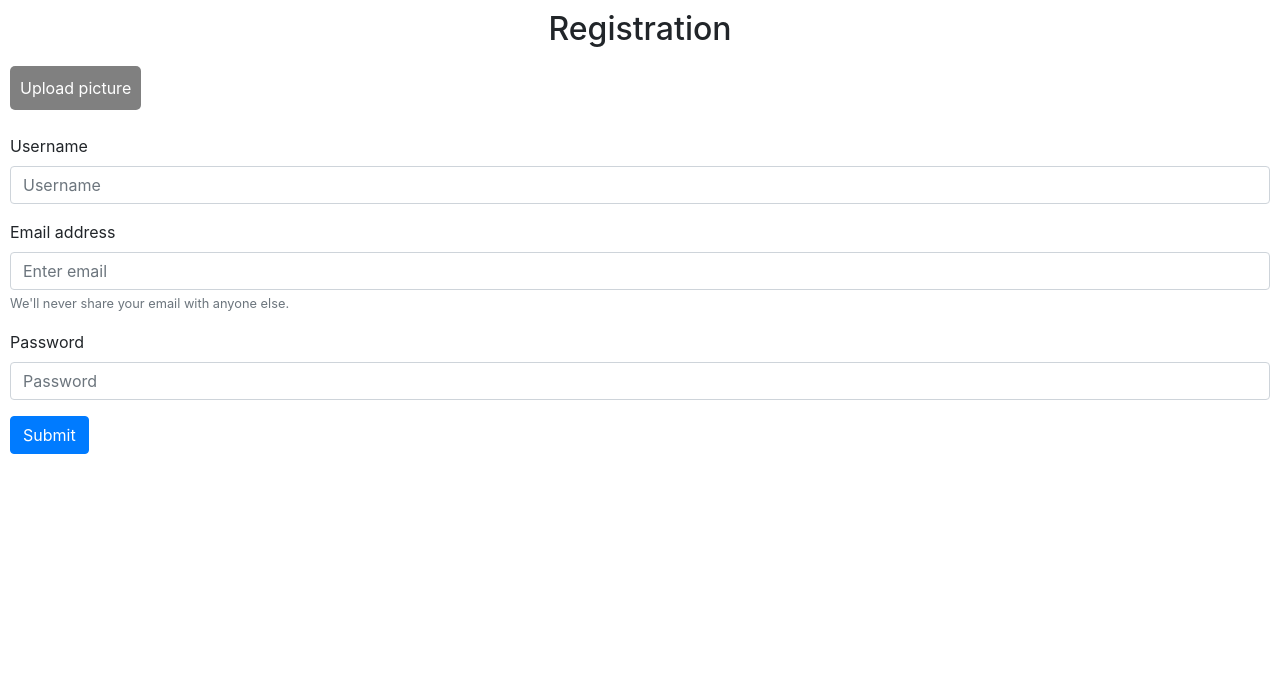
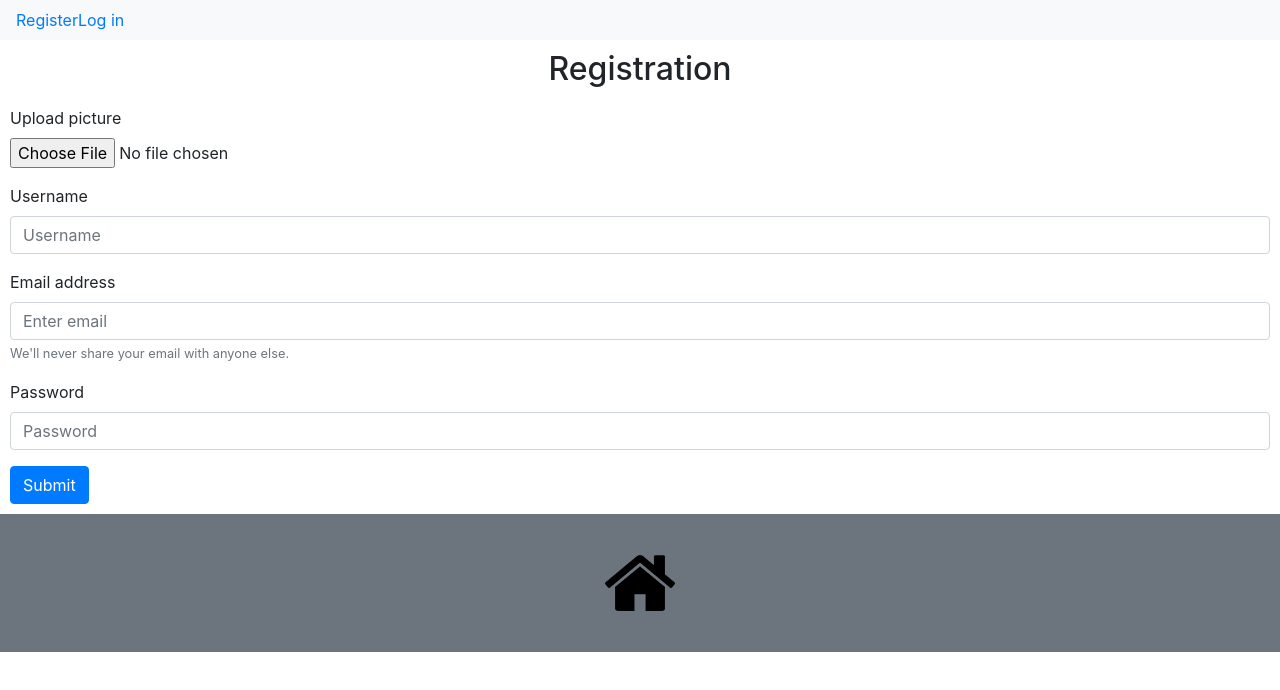
Before and after one commit to Andidollar/MERN, a React (Create React App) app in the folder client/: page /register in a window 1280 px wide. Shown: the top 690 px of the page. Built offline with nearby package versions, Linux system fonts and the light colour scheme.

Commit message:
Feb 12 Registration form

```diff
--- a/client/src/components/Header.js
+++ b/client/src/components/Header.js
@@ -11,8 +11,8 @@ export default class Header extends Component {
             <Navbar.Toggle aria-controls="basic-navbar-nav"/>
             <Navbar.Collapse id="basic-navbar-nav">
                 <Nav className="mr-auto">
-                        <Nav.Link><Link to="/register">Register</Link></Nav.Link>
-                        <Nav.Link><Link to="/login">Log in</Link></Nav.Link>
+                        <Link to="/register">Register</Link>
+                        <Link to="/login">Log in</Link>
                 </Nav>
             </Navbar.Collapse>
         </Navbar> )
--- a/client/src/components/Register.js
+++ b/client/src/components/Register.js
@@ -1,11 +1,14 @@
 import React, {Component} from 'react';
 import Form from 'react-bootstrap/Form';
 import Button from 'react-bootstrap/Button';
+import Footer from './Footer';
+import Header from './Header';
 
 export default class Register extends Component {
     render() {
         return (
             <div>
+            <Header></Header>
                 <Form style={{
                     padding: 10
                 }}><h2 style={{
@@ -13,14 +16,10 @@ export default class Register extends Component {
                 }}>Registration</h2>
                     <Form.Group controlId="formBasicPic">
                         <Form.Label style={{
-                            backgroundColor: 'grey',
-                            display: 'inline-block',
-                            padding: 10,
-                            color: 'white',
-                            borderRadius: 5
                         }}>Upload picture</Form.Label>
                         <Form.Control type="file" style={{
-                        display: 'none' }}/>
+                        cursor: 'pointer',
+                        display: 'inline-block' }}/>
                     </Form.Group>
                     <Form.Group controlId="formBasicName">
                         <Form.Label>Username</Form.Label>
@@ -42,6 +41,7 @@ export default class Register extends Component {
                         Submit
                     </Button>
                 </Form>
+                <Footer></Footer>
             </div>
         )
     }
```
